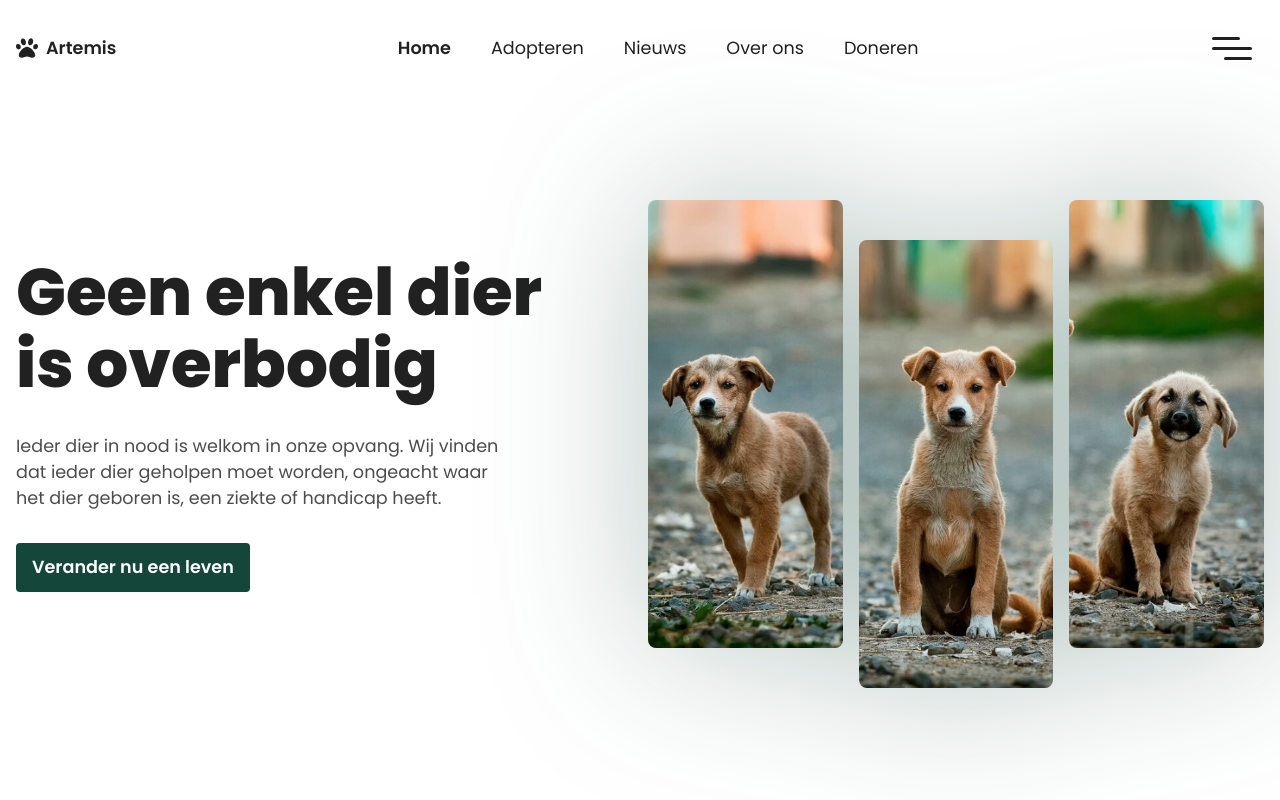
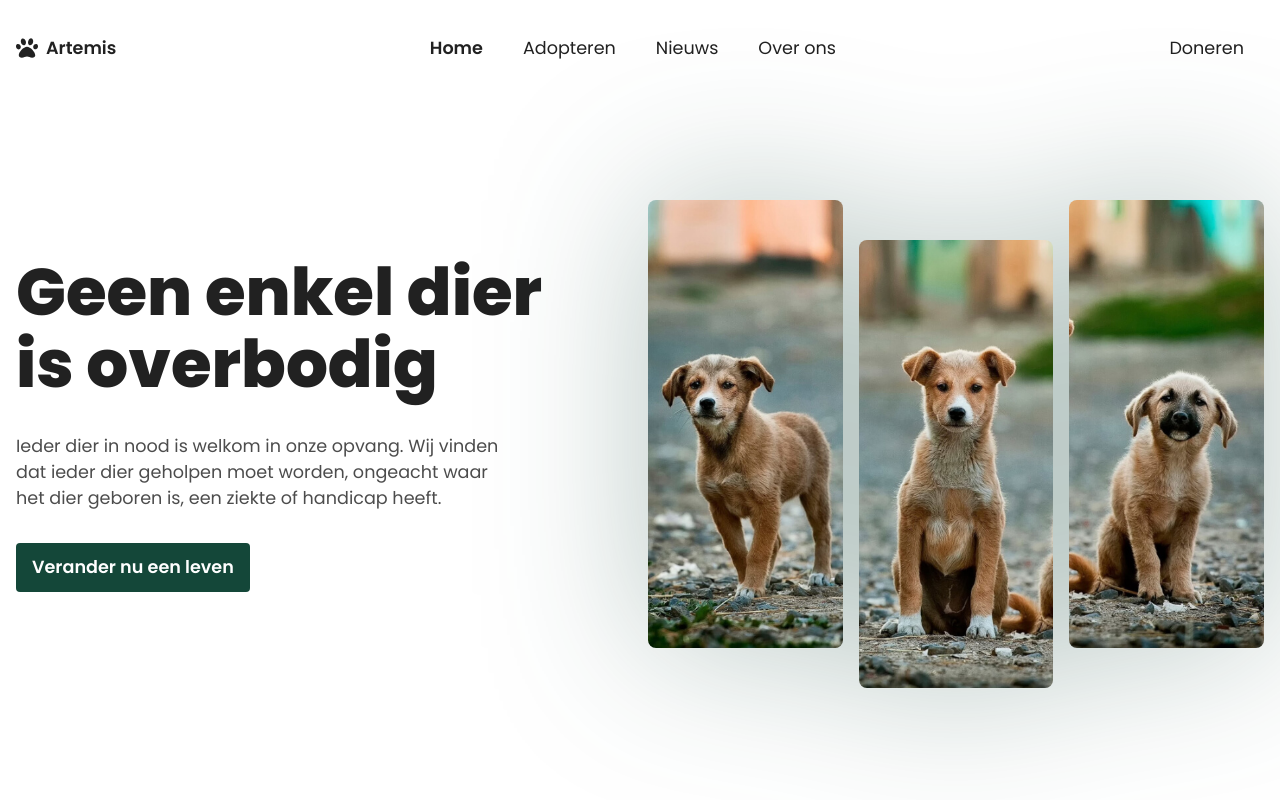
Before and after one commit to Markiesch/Artemis, a Vue app: page / in a window 1280 px wide. Shown: the top 800 px of the page. Built offline with nearby package versions, Linux system fonts and the light colour scheme.

Commit message:
Improved mobile navigation

```diff
--- a/src/components/Navigation.vue
+++ b/src/components/Navigation.vue
@@ -13,6 +13,8 @@
       <router-link :to="{ name: 'Adopt' }">Adopteren</router-link>
       <router-link :to="{ name: 'Nieuws' }">Nieuws</router-link>
       <router-link :to="{ name: 'About' }">Over ons</router-link>
+    </div>
+    <div class="link--container">
       <router-link :to="{ name: 'Donate' }">Doneren</router-link>
     </div>
     <div @click="toggleMenu" class="menu--icon__container">
@@ -91,11 +93,15 @@ nav {
 
 .menu--icon__container {
   cursor: pointer;
-  display: flex;
-  justify-content: center;
-  align-items: center;
   width: 4rem;
   height: 4rem;
+  display: none;
+
+  @include tablet {
+    display: flex;
+    justify-content: center;
+    align-items: center;
+  }
 }
 
 .menu--icon {
```
